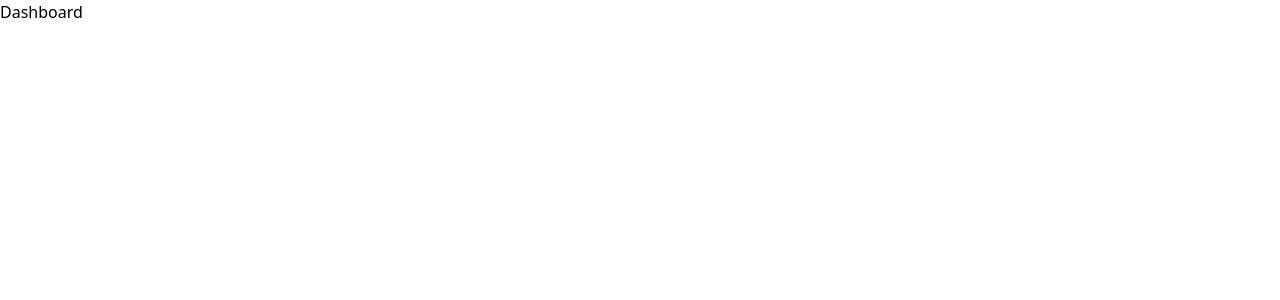
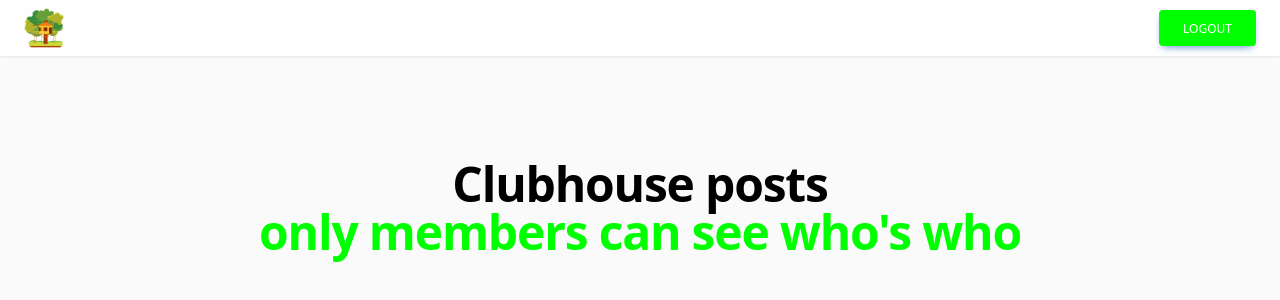
Before and after one commit to chadjcampbell/clubHouse, a React (Vite) app in the folder client/: page /dashboard in a window 1280 px wide. Shown: the top 300 px of the page. Built offline with nearby package versions, Linux system fonts and the light colour scheme; no server answers.

Commit message:
finish login, start on dashboard

```diff
--- a/client/package.json
+++ b/client/package.json
@@ -14,7 +14,8 @@
     "react": "^18.2.0",
     "react-dom": "^18.2.0",
     "react-router-dom": "^6.14.1",
-    "react-toastify": "^9.1.3"
+    "react-toastify": "^9.1.3",
+    "tw-elements": "^1.0.0-beta2"
   },
   "devDependencies": {
     "@types/react": "^18.2.14",
--- a/client/src/App.tsx
+++ b/client/src/App.tsx
@@ -1,5 +1,6 @@
 import { BrowserRouter, Routes, Route } from "react-router-dom";
 import { ToastContainer } from "react-toastify";
+import "react-toastify/dist/ReactToastify.css";
 import Dashboard from "./pages/Dashboard";
 import Home from "./pages/Home";
 import Login from "./pages/Login";
--- /dev/null
+++ b/client/src/components/LoadingSpinner.tsx
@@ -0,0 +1,16 @@
+const LoadingSpinner = () => {
+  return (
+    <div className="bg-gray-300 h-screen w-screen flex items-center justify-center">
+      <div
+        className="inline-block h-20 w-20 animate-spin rounded-full border-4 border-solid border-primary border-r-transparent align-[-0.125em] motion-reduce:animate-[spin_1.5s_linear_infinite]"
+        role="status"
+      >
+        <span className="!absolute !-m-px !h-px !w-px !overflow-hidden !whitespace-nowrap !border-0 !p-0 ![clip:rect(0,0,0,0)]">
+          Loading...
+        </span>
+      </div>
+    </div>
+  );
+};
+
+export default LoadingSpinner;
--- a/client/src/pages/Dashboard.tsx
+++ b/client/src/pages/Dashboard.tsx
@@ -1,5 +1,66 @@
+import axios from "axios";
+import { useEffect, useState } from "react";
+import { Link, useNavigate } from "react-router-dom";
+
 const Dashboard = () => {
-  return <h2>Dashboard</h2>;
+  const [user, setUser] = useState(null);
+  const navigate = useNavigate();
+
+  //TODO pick up here!
+  useEffect(() => {
+    const getUser = async () => {
+      const loggedInUser = await axios.get(
+        "http://localhost:3000/api/users/getUser"
+      );
+      console.log(loggedInUser.data);
+    };
+    getUser();
+  }, []);
+
+  const logout = async () => {
+    await axios.get("http://localhost:3000/api/users/logout");
+    navigate("/");
+  };
+
+  return (
+    <section className="mb-40">
+      <nav
+        className="relative flex w-full items-center justify-between bg-white py-2 shadow-sm shadow-neutral-700/10 dark:bg-neutral-800 dark:shadow-black/30 lg:flex-wrap lg:justify-start"
+        data-te-navbar-ref
+      >
+        <div className="flex w-full flex-wrap items-center justify-between px-6">
+          <div className="flex items-center">
+            <Link to="/dashboard">
+              <img
+                className="h-10 w-10"
+                src="/treehouse.webp"
+                alt="clubhouse logo"
+              />
+            </Link>
+          </div>
+
+          <div className="my-1 flex items-center lg:my-0 lg:ml-auto">
+            <button
+              onClick={logout}
+              type="button"
+              className="inline-block rounded bg-primary px-6 pt-2.5 pb-2 text-xs font-medium uppercase leading-normal text-white shadow-[0_4px_9px_-4px_#3b71ca] transition duration-150 ease-in-out hover:bg-primary-600 hover:shadow-[0_8px_9px_-4px_rgba(59,113,202,0.3),0_4px_18px_0_rgba(59,113,202,0.2)] focus:bg-primary-600 focus:shadow-[0_8px_9px_-4px_rgba(59,113,202,0.3),0_4px_18px_0_rgba(59,113,202,0.2)] focus:outline-none focus:ring-0 active:bg-primary-700 active:shadow-[0_8px_9px_-4px_rgba(59,113,202,0.3),0_4px_18px_0_rgba(59,113,202,0.2)] dark:shadow-[0_4px_9px_-4px_rgba(59,113,202,0.5)] dark:hover:shadow-[0_8px_9px_-4px_rgba(59,113,202,0.2),0_4px_18px_0_rgba(59,113,202,0.1)] dark:focus:shadow-[0_8px_9px_-4px_rgba(59,113,202,0.2),0_4px_18px_0_rgba(59,113,202,0.1)] dark:active:shadow-[0_8px_9px_-4px_rgba(59,113,202,0.2),0_4px_18px_0_rgba(59,113,202,0.1)]"
+              data-te-ripple-init
+              data-te-ripple-color="light"
+            >
+              Logout
+            </button>
+          </div>
+        </div>
+      </nav>
+
+      <div className="bg-neutral-50 py-24 px-6 text-center dark:bg-neutral-900">
+        <h1 className="mt-2 mb-16 text-3xl font-bold tracking-tight md:text-4xl xl:text-5xl">
+          Clubhouse posts <br />
+          <span className="text-primary">only members can see who's who</span>
+        </h1>
+      </div>
+    </section>
+  );
 };
 
 export default Dashboard;
--- a/client/src/pages/Login.tsx
+++ b/client/src/pages/Login.tsx
@@ -1,5 +1,9 @@
-import { ChangeEvent, useState } from "react";
-import { Link } from "react-router-dom";
+import { ChangeEvent, FormEvent, useState } from "react";
+import { Link, useNavigate } from "react-router-dom";
+import { Input, Ripple, initTE } from "tw-elements";
+import LoadingSpinner from "../components/LoadingSpinner";
+import axios from "axios";
+import { toast } from "react-toastify";
 
 const initialState = {
   email: "",
@@ -7,14 +11,35 @@ const initialState = {
 };
 
 const Login = () => {
+  initTE({ Input, Ripple });
+  const navigate = useNavigate();
   const [formData, setFormData] = useState(initialState);
+  const [loading, setLoading] = useState(false);
 
   const handleInputChange = (event: ChangeEvent<HTMLInputElement>) => {
     let value = event.target.value;
     setFormData({ ...formData, [event.target.name]: value });
   };
 
-  return (
+  const handleSubmit = async (e: FormEvent) => {
+    setLoading(true);
+    e.preventDefault();
+    try {
+      await axios.post("http://localhost:3000/api/users/login", {
+        email: formData.email,
+        password: formData.password,
+      });
+      navigate("/dashboard");
+    } catch {
+      toast.error("Invalid username or password");
+      setFormData(initialState);
+      setLoading(false);
+    }
+  };
+
+  return loading ? (
+    <LoadingSpinner />
+  ) : (
     <section className="h-screen">
       <div className="container h-full px-6 py-24">
         <div className="g-6 flex h-full flex-wrap items-center justify-center lg:justify-between">
@@ -23,9 +48,8 @@ const Login = () => {
               <img src="/treehouse.webp" className="w-full" alt="Phone image" />
             </Link>
           </div>
-
           <div className="md:w-8/12 lg:ml-6 lg:w-5/12">
-            <form>
+            <form autoComplete="off" onSubmit={handleSubmit}>
               <div className="relative mb-6" data-te-input-wrapper-init>
                 <input
                   onChange={handleInputChange}
@@ -33,7 +57,7 @@ const Login = () => {
                   className="peer block min-h-[auto] w-full rounded border-0 bg-transparent px-3 py-[0.32rem] leading-[2.15] outline-none transition-all duration-200 ease-linear focus:placeholder:opacity-100 data-[te-input-state-active]:placeholder:opacity-100 motion-reduce:transition-none dark:text-neutral-200 dark:placeholder:text-neutral-200 [&:not([data-te-input-placeholder-active])]:placeholder:opacity-0"
                   name="email"
                   id="email"
-                  value={formData.email}
+                  placeholder="Email address"
                 />
                 <label
                   htmlFor="email"
```
Also changed, not shown: 1 other file (tests, documents, lock files or other folders).
